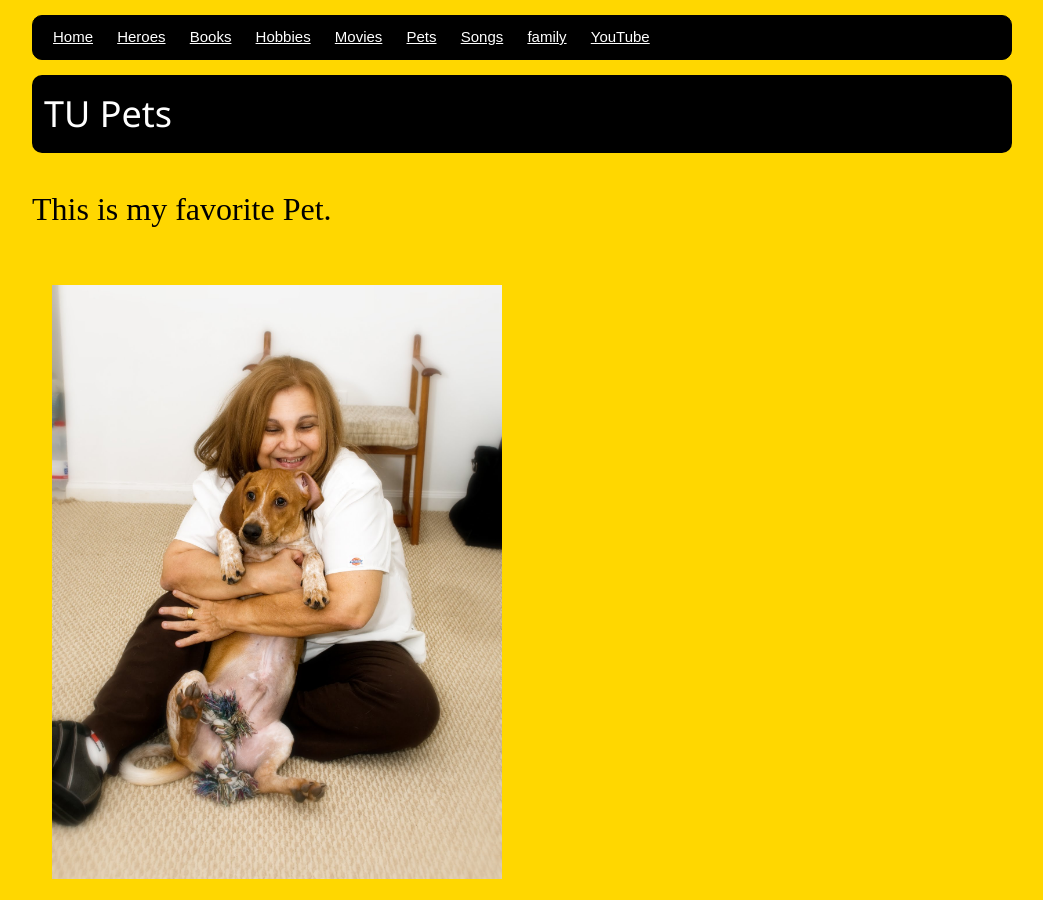
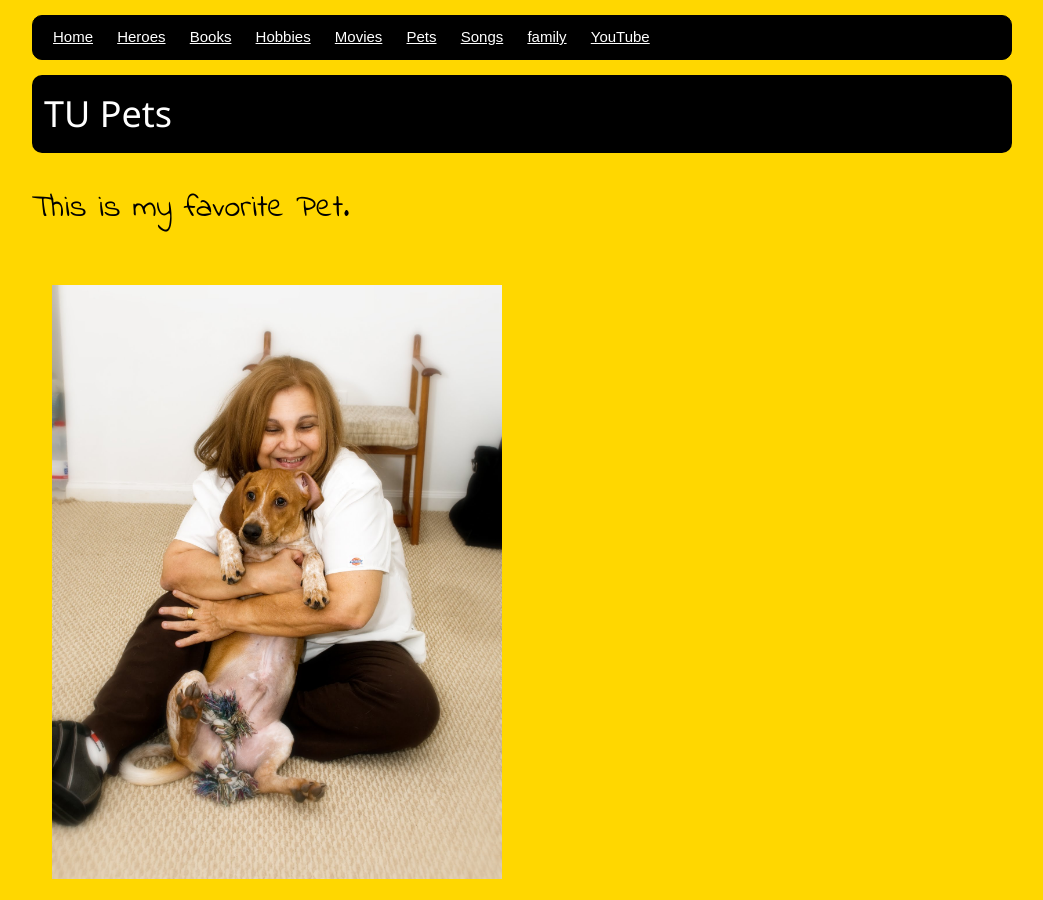
Before and after one commit to TaiyoSilva/tu, a Jekyll site: the page pets.html, which Jekyll copies as it is, in a window 1280 px wide. Shown: the whole page, without its empty margins (118-1161 px from the left). Built offline with Jekyll 4.4.1, drawn with Linux system fonts in a browser that asks for light colours; nearby versions of some CDN libraries; some web fonts are replaced; library files that are not in the unit come from our copies.

Commit message:
Update pets.html

```diff
--- a/pets.html
+++ b/pets.html
@@ -5,6 +5,8 @@
     <title></title>
     <link href="css/w3.css" rel="stylesheet">
     <link href="css/simple.css" rel="stylesheet" type="text/css">
+    <link href="https://fonts.googleapis.com/css?family=Rancho&effect=shadow-multiple" rel="stylesheet" type="text/css">
+    <link href="https://fonts.googleapis.com/css?family=Indie+Flower|Lato" rel="stylesheet">
     <style>
       p {
         font-family: 'Indie Flower', cursive;
```
